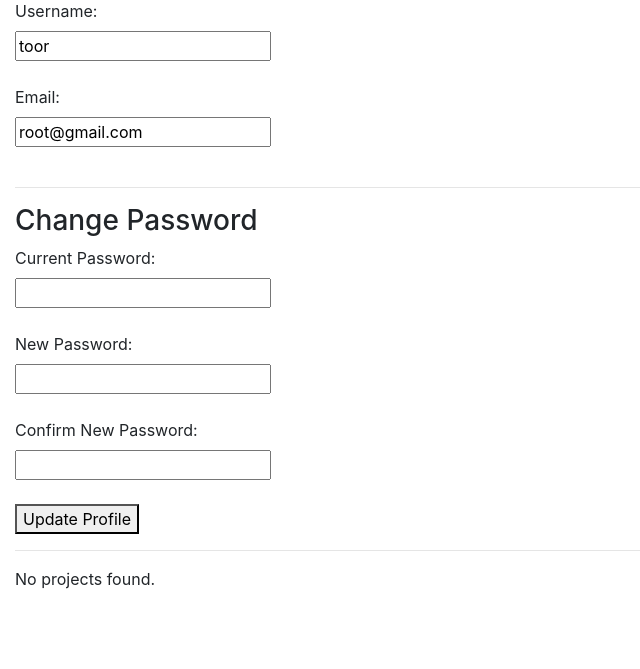
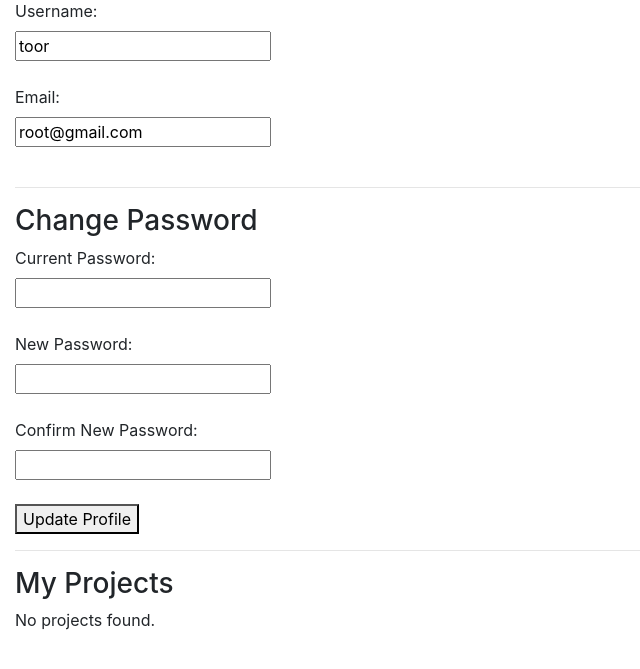
Before and after one commit to MA0610/DatabaseProjectWebsite, a Flask app: page /profile in a window 1280 px wide. Shown: the part 113-782 px from the top of the page, without its empty margins (0-640 px from the left). Run offline with Flask 3, Linux system fonts and the light colour scheme; a user stored in the database is signed in; some libraries are stand-ins or nearby versions.

Commit message:
Update profile.html - clarified "My Projects" code

```diff
--- a/Databases Project Website/templates/profile.html
+++ b/Databases Project Website/templates/profile.html
@@ -39,9 +39,9 @@
     <button type="submit">Update Profile</button>
 </form>
 <hr>
+<h3>My Projects</h3>
 {% for project in user.projects %}
 <div class="project-card">
-    <h3>My Projects</h3>
     <h4>Project #{{ project.id }}</h4>
     <p><strong>Description:</strong> {{ project.description}}</p>
     <p><strong>Course:</strong> {{ project.course_relation.courseName }}</p>
```
